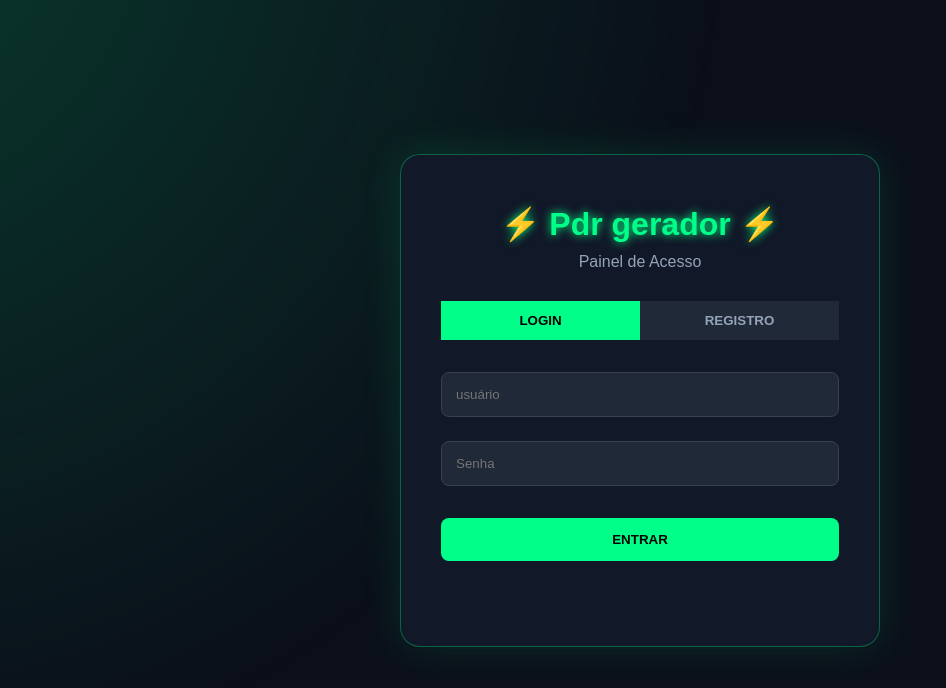
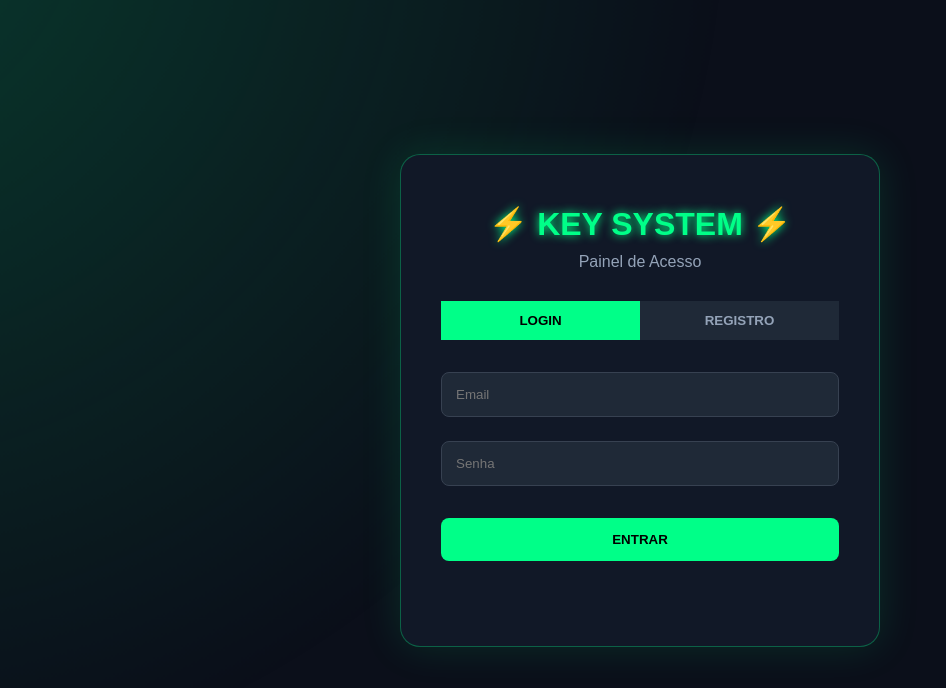
Before and after one commit to vcapudo969-lgtm/key-system., a plain HTML site: page index.html in a window 1280 px wide. Shown: the whole page, without its empty margins (0-946 px from the left). Drawn offline with Linux system fonts and the light colour scheme.

Commit message:
Update title and placeholders in index.html

```diff
--- a/index.html
+++ b/index.html
@@ -3,7 +3,7 @@
 <head>
 <meta charset="UTF-8">
 <meta name="viewport" content="width=device-width, initial-scale=1.0">
-<title>⚡ Pdr gerador ⚡</title>
+<title>⚡ KEY SYSTEM ⚡</title>
 <style>
 *{margin:0;padding:0;box-sizing:border-box;font-family:Arial, Helvetica, sans-serif;}
 body{height:100vh;background:#0b0f1a;display:flex;justify-content:center;align-items:center;overflow:hidden;}
@@ -110,7 +110,7 @@ input:focus{
 
 <div class="panel">
 
-  <h1>⚡ Pdr gerador ⚡</h1>
+  <h1>⚡ KEY SYSTEM ⚡</h1>
   <p>Painel de Acesso</p>
 
   <div class="tabs">
@@ -119,13 +119,13 @@ input:focus{
   </div>
 
   <div id="loginBox">
-    <input type="email" id="loginEmail" placeholder="usuário">
+    <input type="email" id="loginEmail" placeholder="Email">
     <input type="password" id="loginPassword" placeholder="Senha">
     <button class="main-btn" onclick="login()">ENTRAR</button>
   </div>
 
   <div id="registerBox" style="display:none;">
-    <input type="email" id="registerEmail" placeholder="usuário">
+    <input type="email" id="registerEmail" placeholder="Email">
     <input type="password" id="registerPassword" placeholder="Senha">
     <button class="main-btn" onclick="register()">CRIAR CONTA</button>
   </div>
@@ -137,8 +137,8 @@ input:focus{
 <script>
 let users = JSON.parse(localStorage.getItem("users")) || {};
 
-const ADMIN_EMAIL="Pdrteam";
-const ADMIN_PASS="Pdr2026";
+const ADMIN_EMAIL="admin@admin.com";
+const ADMIN_PASS="123456";
 
 function showLogin(){
   document.getElementById("loginBox").style.display="block";
```
